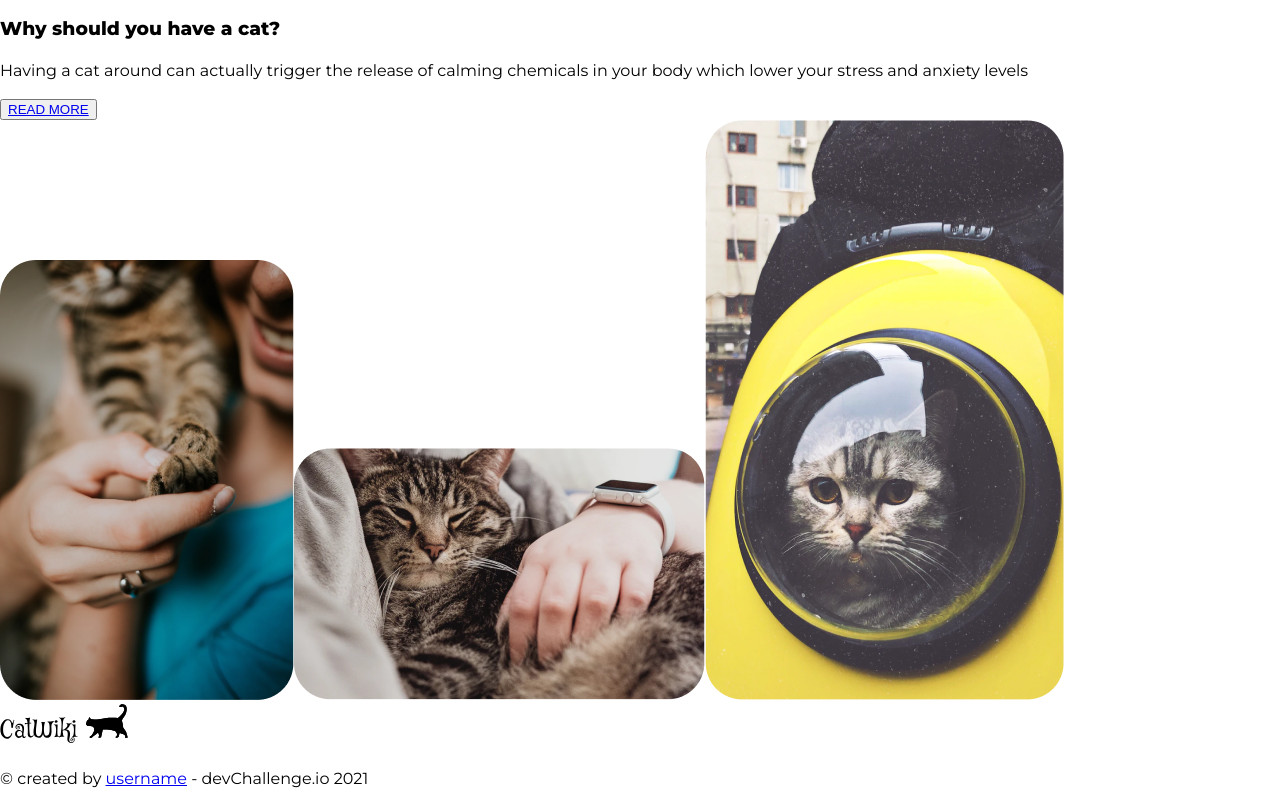
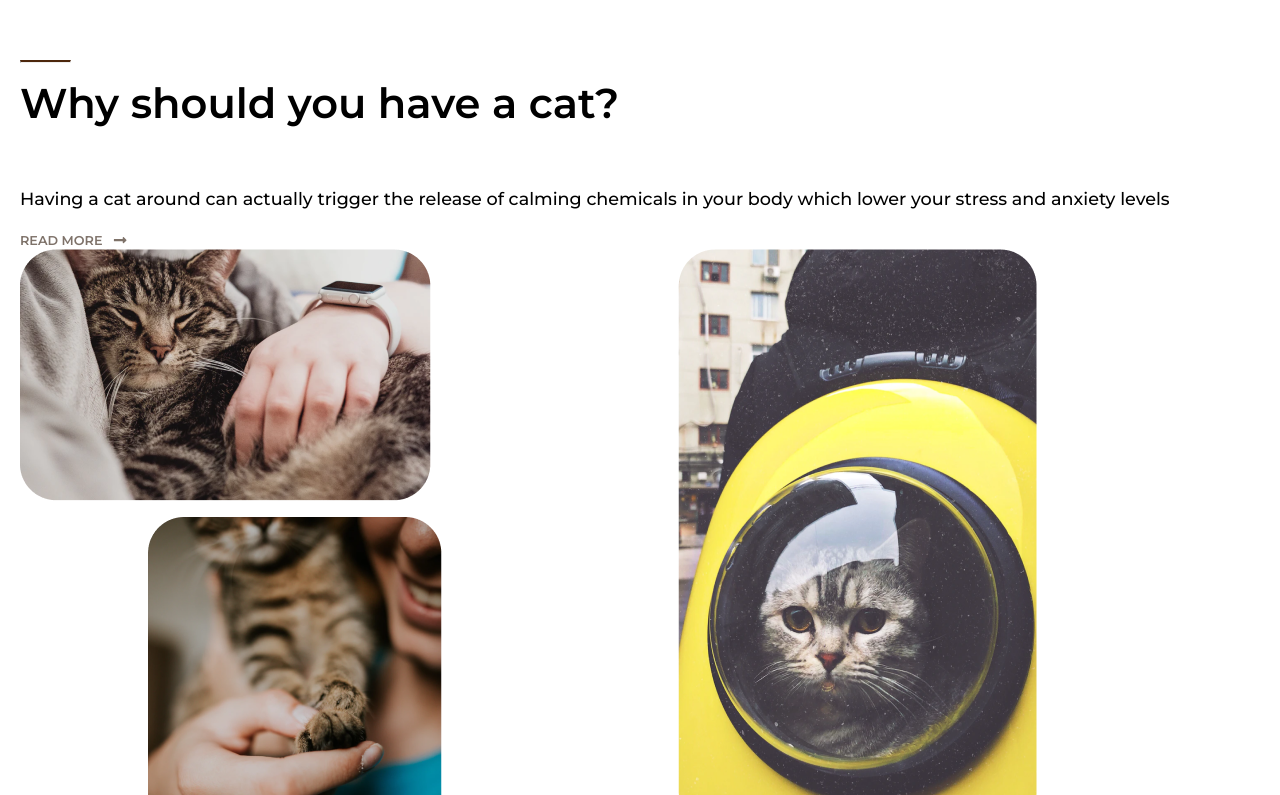
Before and after one commit to o-ashour/cat-wiki, a React (Create React App) app: page / in a window 1280 px wide. Shown: the part 1005-1800 px from the top of the page. Built offline with nearby package versions, Linux system fonts and the light colour scheme.

Commit message:
Style C2a section

```diff
--- a/src/App.js
+++ b/src/App.js
@@ -12,6 +12,8 @@ import { Cover } from './styles/Cover';
 import { Wrapper } from './styles/Wrapper';
 import Discover from './components/Discover';
 import { StyledContainer } from './styles/StyledContainer';
+import { StyledC2a } from './styles/C2a.styled';
+import { FaLongArrowAltRight } from 'react-icons/fa';
 
 const theme = {
   colors: {
@@ -40,22 +42,22 @@ function App() {
           </StyledHero>
           <Discover />
         </StyledContainer>
-        <hr></hr>
-        <article>
+        <StyledC2a>
+          <hr></hr>
           <section>
             <h1>Why should you have a cat?</h1>
             <p>Having a cat around can actually trigger the release of calming chemicals in your body which lower your stress and anxiety levels</p>
             <button>
               <a href="#">
                 READ MORE
-                <i></i>
+                <FaLongArrowAltRight style={{fontSize: '0.9rem', marginLeft: '0.75em'}}/>
               </a>
             </button>
           </section>
           <section>
             <Container className="article-images" />
           </section>
-        </article>
+        </StyledC2a>
         <Footer />
       </div>
     </ThemeProvider>
--- a/src/components/Container.jsx
+++ b/src/components/Container.jsx
@@ -1,15 +1,16 @@
 import ladyImg from '../assets/images/image 1.png';
 import persianImg from '../assets/images/image 2.png';
 import roadImg from '../assets/images/image 3.png';
+import { StyledImgContainer } from '../styles/Grid.styled';
 
 
 function Container() {
   return (
-    <div>
-      <img src={ladyImg} alt='lady & cat' />
+    <StyledImgContainer>
       <img src={persianImg} alt='persian cat' />
       <img src={roadImg} alt='cat on the road' />
-    </div>
+      <img src={ladyImg} alt='lady & cat' />
+    </StyledImgContainer>
   )
 }
 
--- /dev/null
+++ b/src/styles/C2a.styled.js
@@ -0,0 +1,31 @@
+import styled from "styled-components";
+
+export const StyledC2a = styled.article`
+  margin: 4em 1.25em 0;
+
+  hr {
+    width: 3.2em;
+    border-top: 0.15em solid ${(props) => props.theme.colors.accent_2};
+  }
+
+  h1 {
+    font-weight: 600;
+    font-size: 2.6rem;
+    margin: 0.35em 0 1.4em;
+  }
+
+  p {
+    font-size: 1.1rem;
+    font-weight: 500;
+  }
+
+  a {
+    display: flex;
+    align-items: center;
+    text-decoration: none;
+    color: ${(props) => props.theme.colors.accent_1};
+    opacity: 0.6;
+    font-weight: 600;
+    font-size: 0.8rem;
+  }
+`
--- a/src/styles/Cover.js
+++ b/src/styles/Cover.js
@@ -5,5 +5,5 @@ export const Cover = styled.div`
   width: 4em;
   background: #000;
   position: absolute;
-  left: 5em;
+  left: 6.25em;
 `
--- a/src/styles/Discover.styled.js
+++ b/src/styles/Discover.styled.js
@@ -4,6 +4,7 @@ export const StyledDiscover = styled.section`
   background-color: ${(props) => props.theme.colors.secondary};
   color: ${(props) => props.theme.colors.accent};
   padding: 1.2em 1.8em;
+  border-radius: 0 0 3em 3em;
 
   header {
     h3 {
--- a/src/styles/Global.js
+++ b/src/styles/Global.js
@@ -20,6 +20,13 @@ const GlobalStyles = createGlobalStyle`
     line-height: 1.5;
   }
 
+  button {
+    background: none;
+    border: none;
+    font-family: 'Montserrat', sans-serif;
+    padding: 0;
+  }
+
   img {
     max-width: 100%;
   }
--- /dev/null
+++ b/src/styles/Grid.styled.js
@@ -0,0 +1,24 @@
+import styled from "styled-components";
+
+export const StyledImgContainer = styled.div`
+  display: grid;
+  grid-template-columns: 0.25fr 1.15fr 1.3fr;
+  gap: 1em;
+  grid-gap: 1em;
+
+
+  img:nth-child(1){
+    grid-row: 1 / 2;
+    grid-column: 1 / 3;
+  }
+
+  img:nth-child(2){
+    grid-row: 1 / 3;
+    grid-column: 3 / 4;
+  }
+
+  img:nth-child(3){
+    grid-row: 2 / 4;
+    grid-column: 2 / 3;
+  }
+`
--- a/src/styles/Hero.styled.js
+++ b/src/styles/Hero.styled.js
@@ -6,4 +6,5 @@ export const StyledHero = styled.section`
   background-size: cover;
   background-repeat: no-repeat;
   padding: 1em 1.8em 2em;
+  border-radius: 3em 3em 0 0;
 `
```
Also changed, not shown: Footer.js (deleted, +0 -41 lines), Footer.styled.js (deleted, +0 -29 lines), src/styles/Card.styled.js (added, +24 -0 lines).
